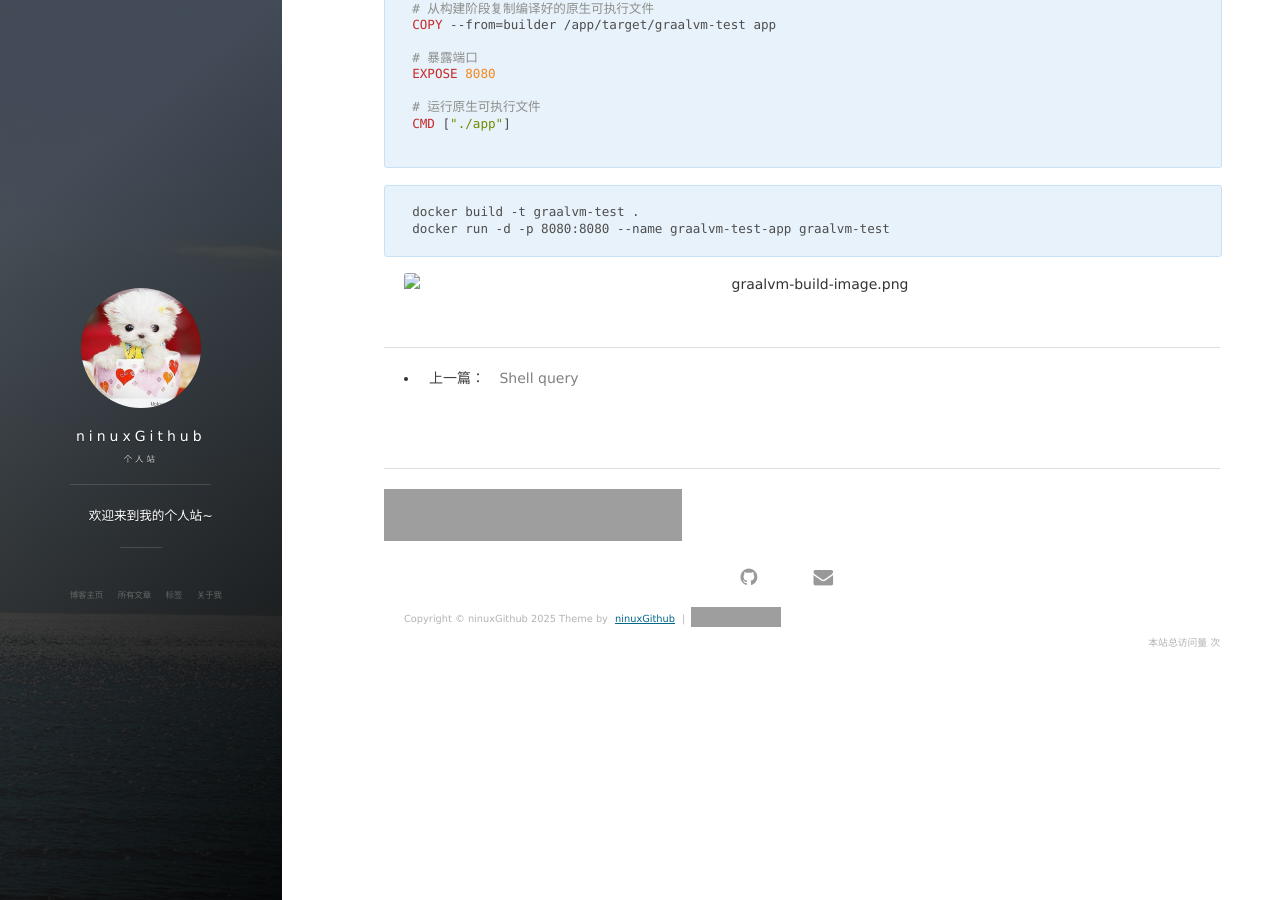
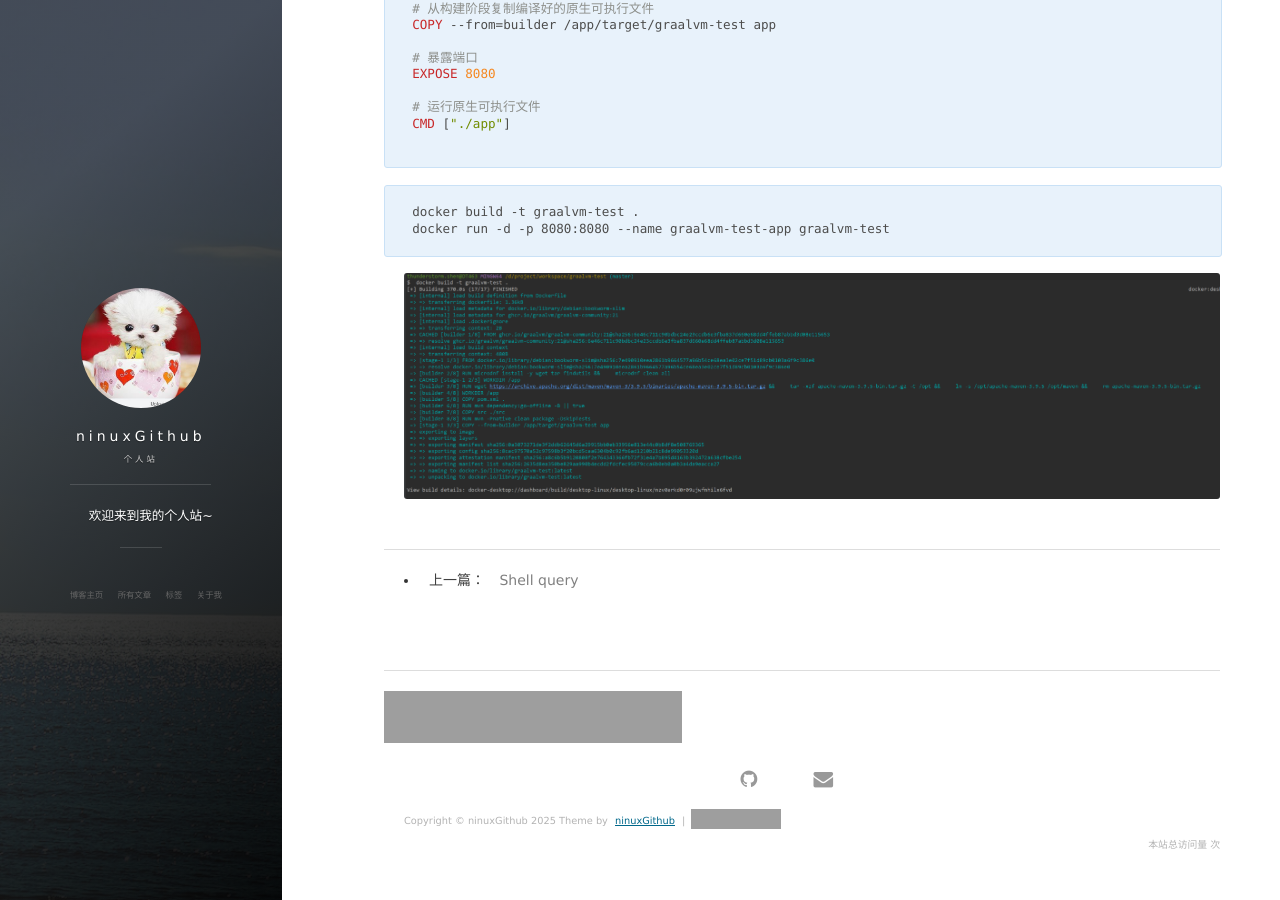
Before and after one commit to ninuxGithub/ninuxGithub.github.io, a Jekyll site: the page built from _posts/docker/2025-10-14-Graalvm21+SpringBoot3.md, in a window 1280 px wide and 900 px high, scrolled down 2898 px. Built offline with Jekyll 4.4.1, drawn with Linux system fonts in a browser that asks for light colours; nearby versions of some CDN libraries; comment, search, counter and statistics services are not loaded; grey boxes are pictures that could not be loaded.

Commit message:
graalvm 构建docker 镜像

````diff
--- a/_posts/docker/2025-10-14-Graalvm21+SpringBoot3.md
+++ b/_posts/docker/2025-10-14-Graalvm21+SpringBoot3.md
@@ -195,4 +195,4 @@ docker run -d -p 8080:8080 --name graalvm-test-app graalvm-test
 ```
 
 
-![graalvm-build-image.png](../../images/posts/graalvm-build-image.png)
+![graalvm-build-image.png](/images/posts/graalvm-build-image.png)
````
